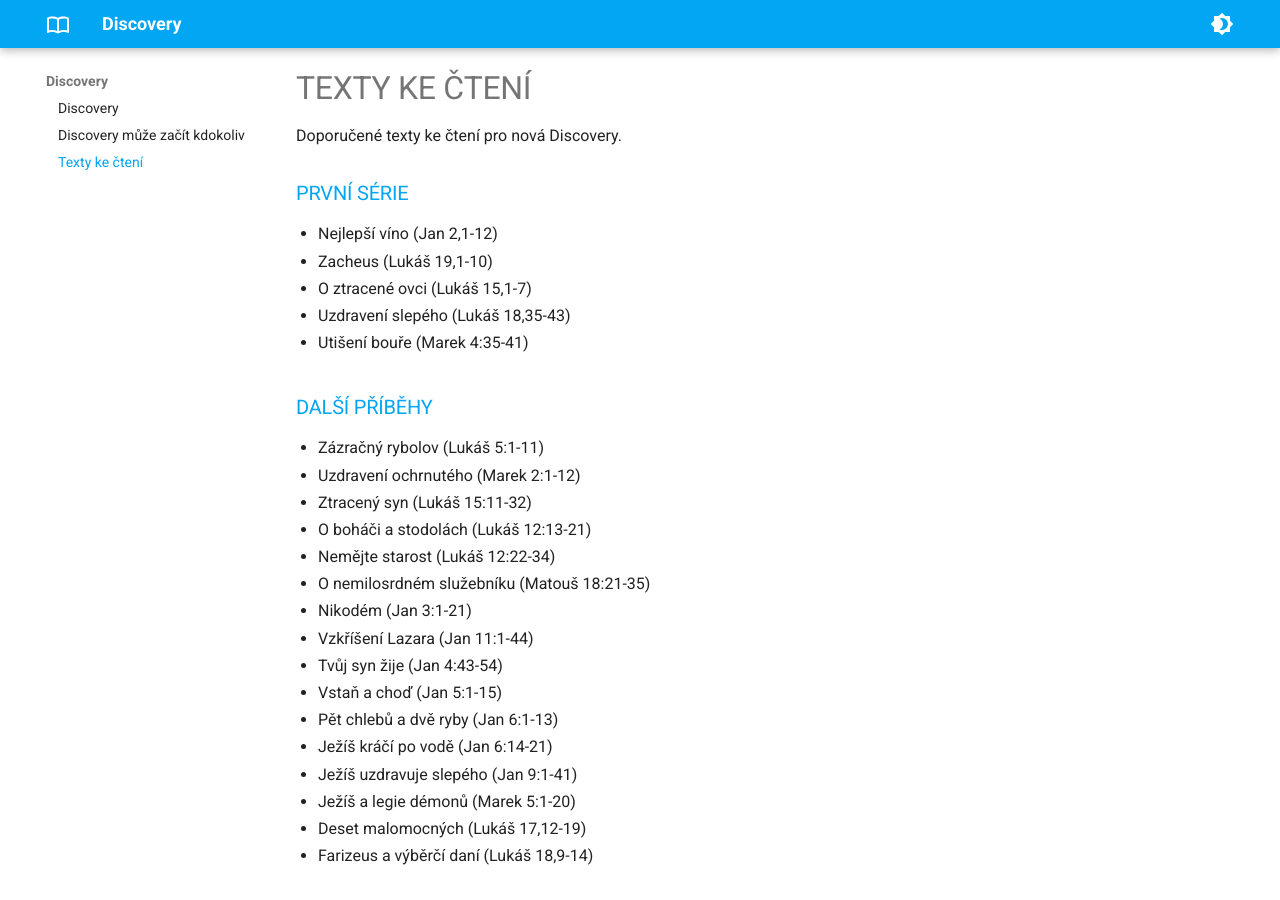
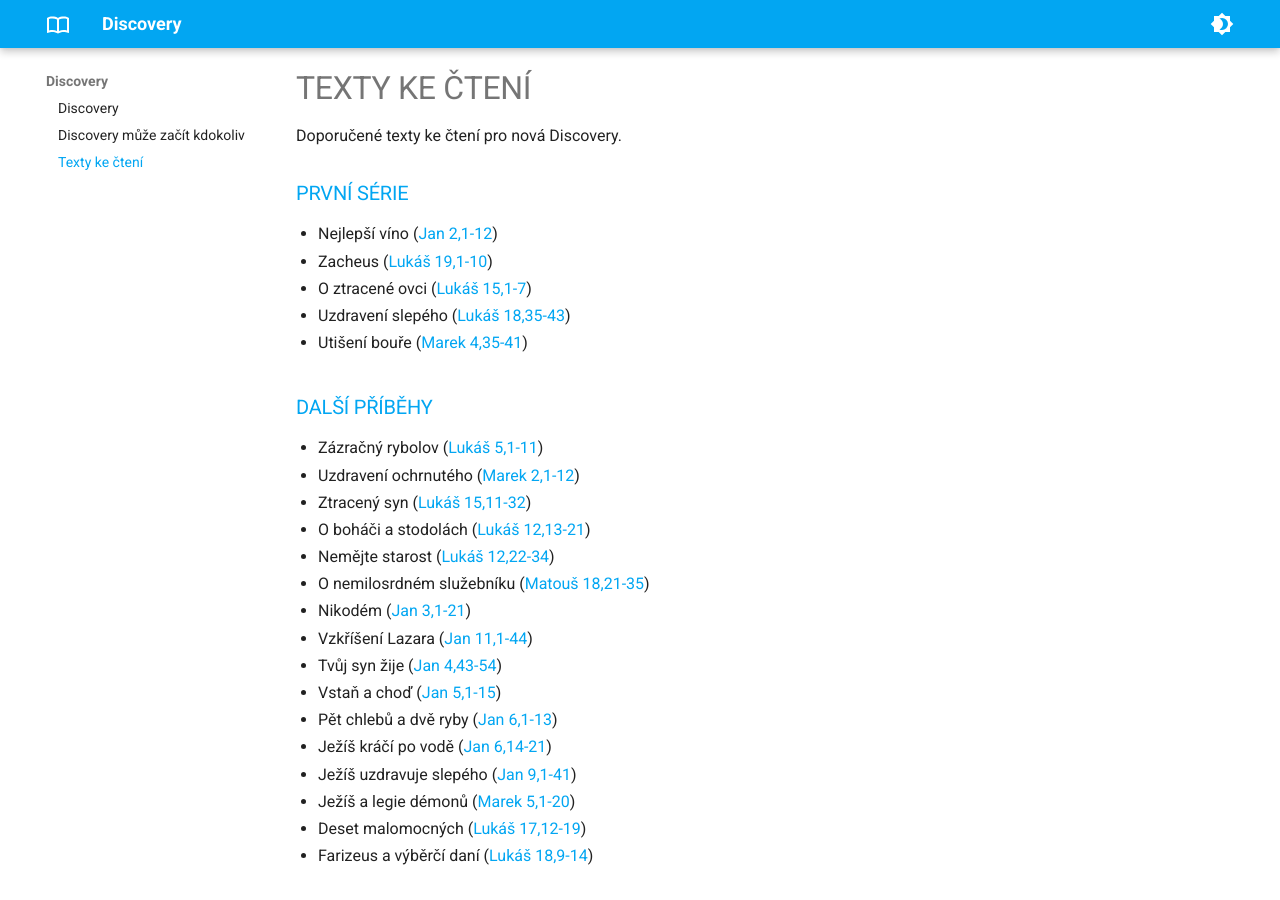
Before and after one commit to dvopalecky/discovery, an MkDocs documentation site: the page built from docs/texty-ke-cteni.md, in a window 1280 px wide. Built offline with MkDocs 1.6.1 and Material for MkDocs 9.7.7, drawn with Linux system fonts in a browser that asks for light colours; comment, search, counter and statistics services are not loaded; part of the change alters nothing that is shown.

```diff
--- a/docs/texty-ke-cteni.md
+++ b/docs/texty-ke-cteni.md
@@ -3,26 +3,26 @@
 Doporučené texty ke čtení pro nová Discovery.
 
 ### První série
-- Nejlepší víno (Jan 2,1-12)
-- Zacheus (Lukáš 19,1-10)
-- O ztracené ovci (Lukáš 15,1-7)
-- Uzdravení slepého (Lukáš 18,35-43)
-- Utišení bouře (Marek 4:35-41)
+- Nejlepší víno ([Jan 2,1-12](https://www.bible.com/bible/15/JHN.2.1-12))
+- Zacheus ([Lukáš 19,1-10](https://www.bible.com/bible/15/LUK.19.1-10))
+- O ztracené ovci ([Lukáš 15,1-7](https://www.bible.com/bible/15/LUK.15.1-7))
+- Uzdravení slepého ([Lukáš 18,35-43](https://www.bible.com/bible/15/LUK.18.35-43))
+- Utišení bouře ([Marek 4,35-41](https://www.bible.com/bible/15/MRK.4.35-41))
 
 ### Další příběhy
-- Zázračný rybolov (Lukáš 5:1-11)
-- Uzdravení ochrnutého (Marek 2:1-12)
-- Ztracený syn (Lukáš 15:11-32)
-- O boháči a stodolách (Lukáš 12:13-21)
-- Nemějte starost (Lukáš 12:22-34)
-- O nemilosrdném služebníku (Matouš 18:21-35)
-- Nikodém (Jan 3:1-21)
-- Vzkříšení Lazara (Jan 11:1-44)
-- Tvůj syn žije (Jan 4:43-54)
-- Vstaň a choď (Jan 5:1-15)
-- Pět chlebů a dvě ryby (Jan 6:1-13)
-- Ježíš kráčí po vodě (Jan 6:14-21)
-- Ježíš uzdravuje slepého (Jan 9:1-41)
-- Ježíš a legie démonů (Marek 5:1-20)
-- Deset malomocných (Lukáš 17,12-19)
-- Farizeus a výběrčí daní (Lukáš 18,9-14)
+- Zázračný rybolov ([Lukáš 5,1-11](https://www.bible.com/bible/15/LUK.5.1-11))
+- Uzdravení ochrnutého ([Marek 2,1-12](https://www.bible.com/bible/15/MRK.2.1-12))
+- Ztracený syn ([Lukáš 15,11-32](https://www.bible.com/bible/15/LUK.15.11-32))
+- O boháči a stodolách ([Lukáš 12,13-21](https://www.bible.com/bible/15/LUK.12.13-21))
+- Nemějte starost ([Lukáš 12,22-34](https://www.bible.com/bible/15/LUK.12.22-34))
+- O nemilosrdném služebníku ([Matouš 18,21-35](https://www.bible.com/bible/15/MAT.18.21-35))
+- Nikodém ([Jan 3,1-21](https://www.bible.com/bible/15/JHN.3.1-21))
+- Vzkříšení Lazara ([Jan 11,1-44](https://www.bible.com/bible/15/JHN.11.1-44))
+- Tvůj syn žije ([Jan 4,43-54](https://www.bible.com/bible/15/JHN.4.43-54))
+- Vstaň a choď ([Jan 5,1-15](https://www.bible.com/bible/15/JHN.5.1-15))
+- Pět chlebů a dvě ryby ([Jan 6,1-13](https://www.bible.com/bible/15/JHN.6.1-13))
+- Ježíš kráčí po vodě ([Jan 6,14-21](https://www.bible.com/bible/15/JHN.6.14-21))
+- Ježíš uzdravuje slepého ([Jan 9,1-41](https://www.bible.com/bible/15/JHN.9.1-41))
+- Ježíš a legie démonů ([Marek 5,1-20](https://www.bible.com/bible/15/MRK.5.1-20))
+- Deset malomocných ([Lukáš 17,12-19](https://www.bible.com/bible/15/LUK.17.12-19))
+- Farizeus a výběrčí daní ([Lukáš 18,9-14](https://www.bible.com/bible/15/LUK.18.9-14))
```
